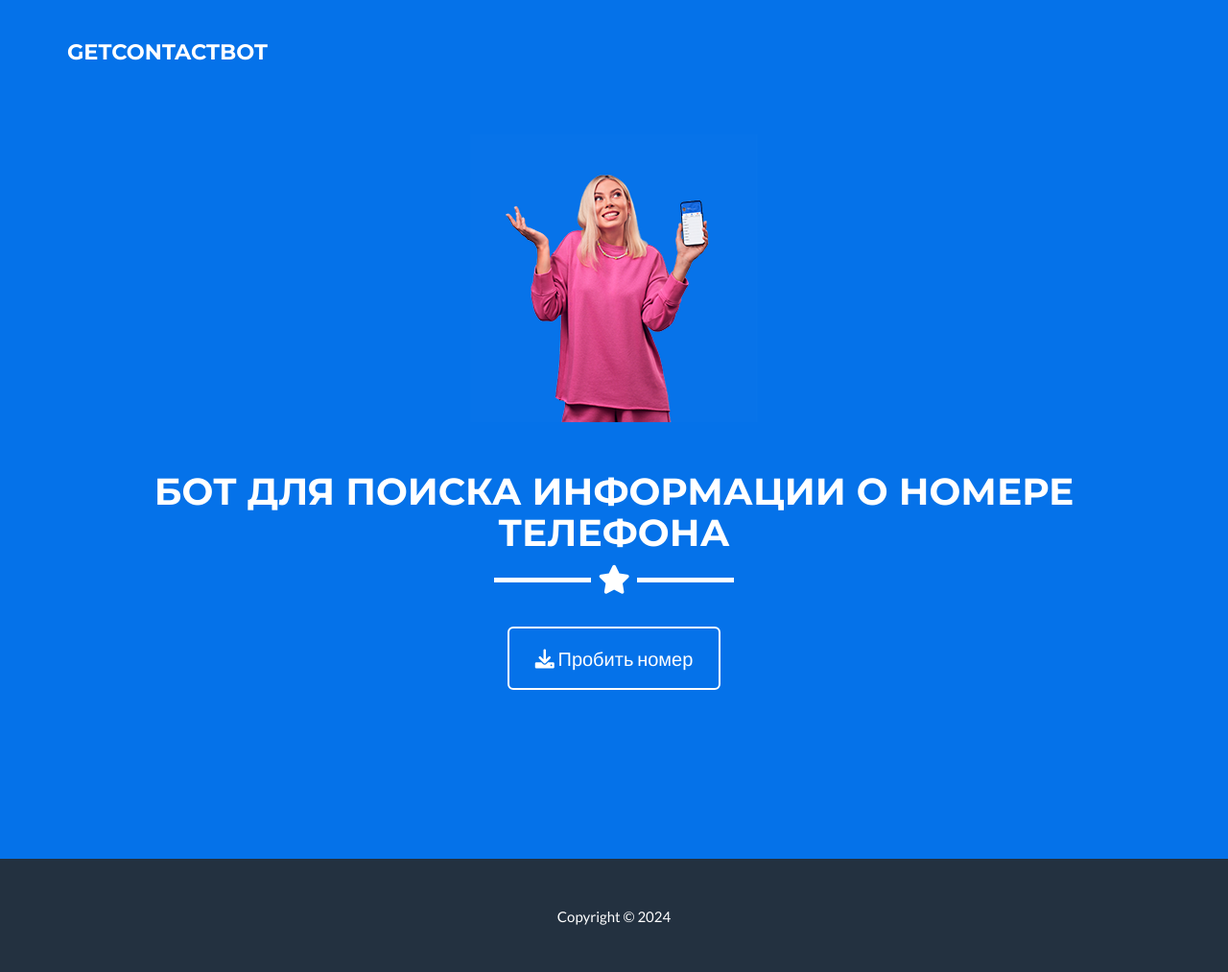
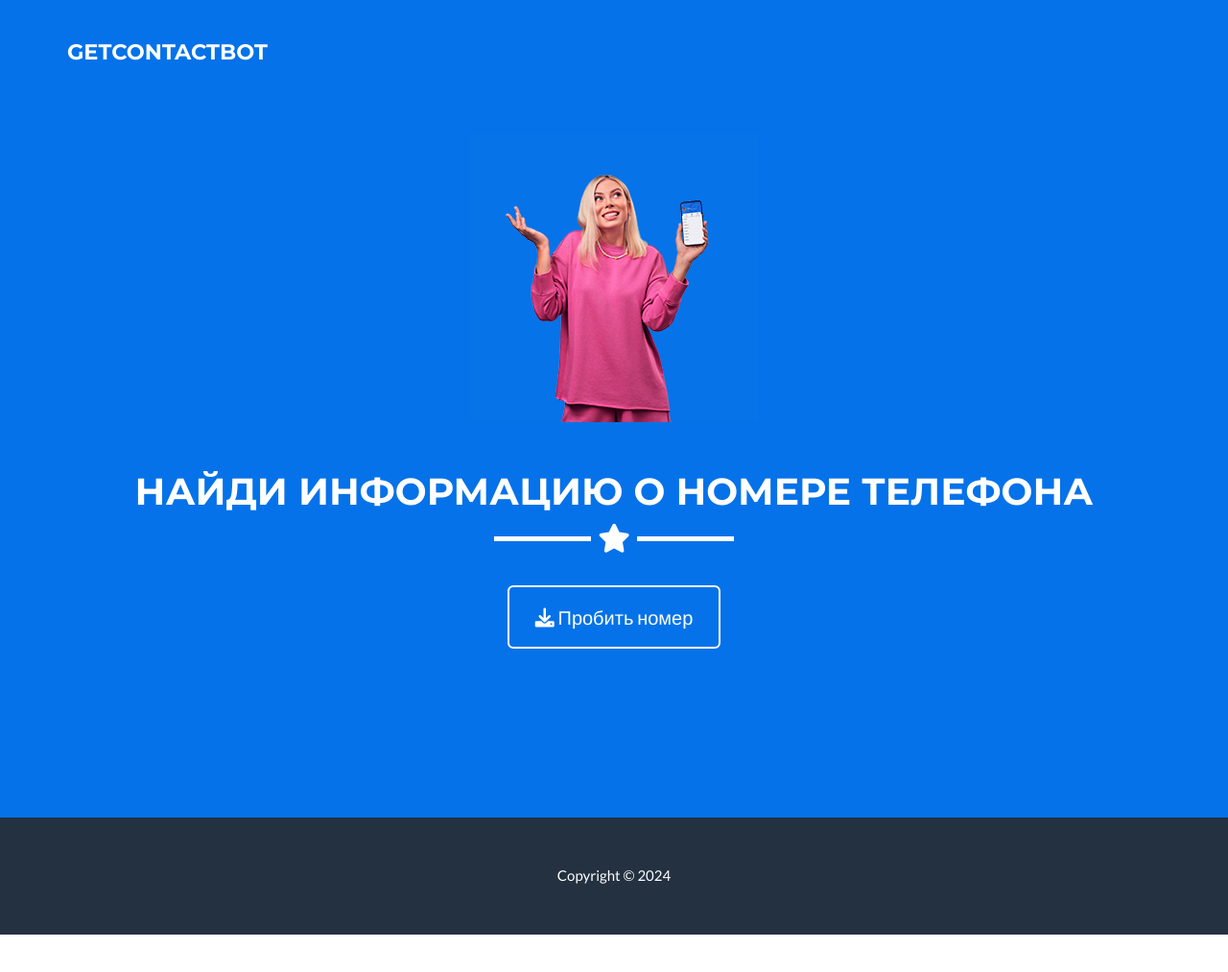
Before and after one commit to getcontactbot/getcontactbot.github.io, a Jekyll site: the page built from index.html, in a window 1280 px wide and 1017 px high. Shown: the top 1013 px of the window at 96% size. Built offline with Jekyll 4.4.1, drawn with Linux system fonts in a browser that asks for light colours.

Commit message:
Update about.html

```diff
--- a/_includes/about.html
+++ b/_includes/about.html
@@ -3,7 +3,7 @@
   <div class="container">
     <div class="row">
       <div class="col-lg-12 text-center">
-        <h2>Бот для поиска информации о номере телефона</h2>
+        <h2>Найди информацию о номере телефона</h2>
         <hr class="star-light">
       </div>
     </div>
```
